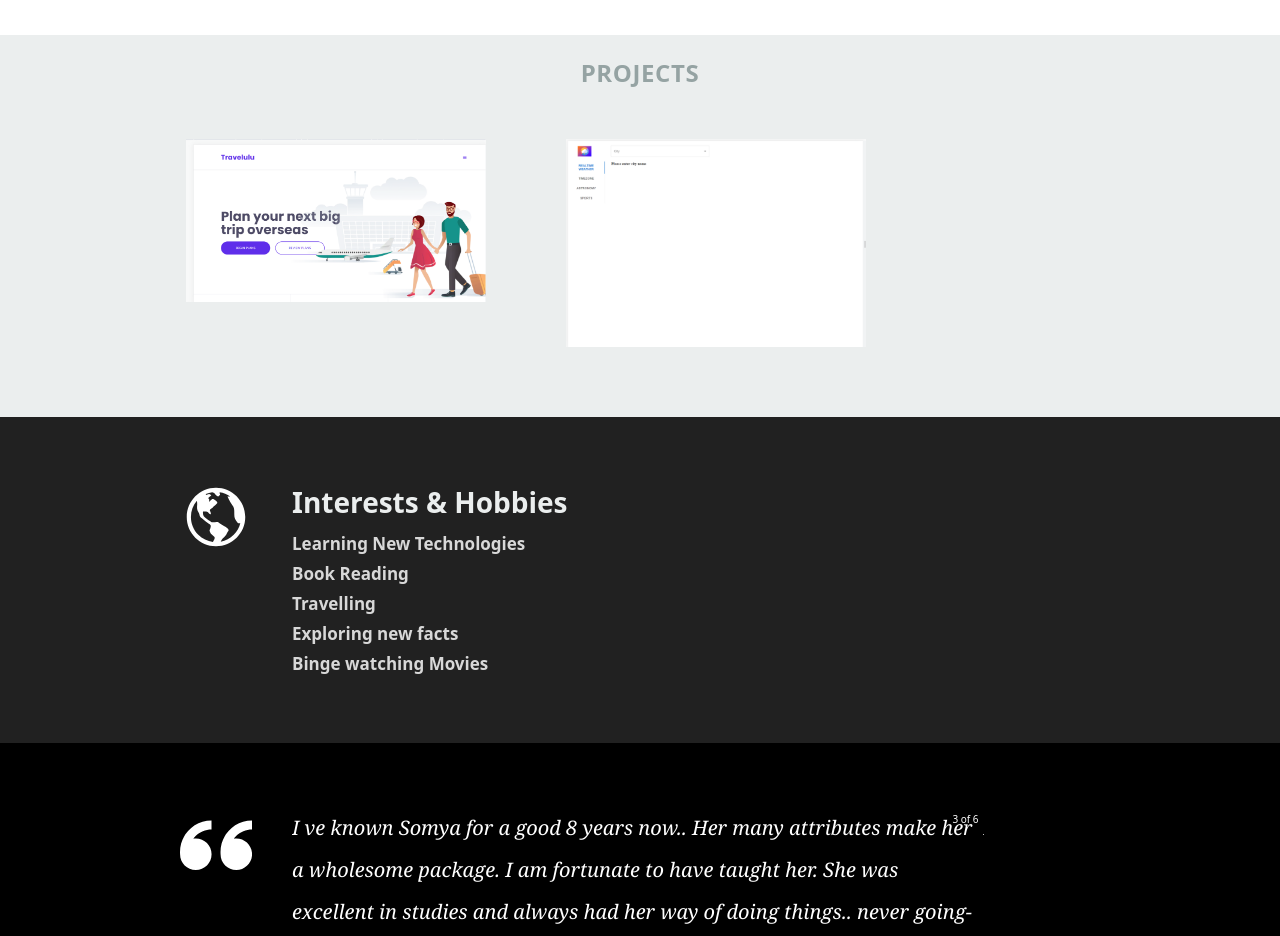
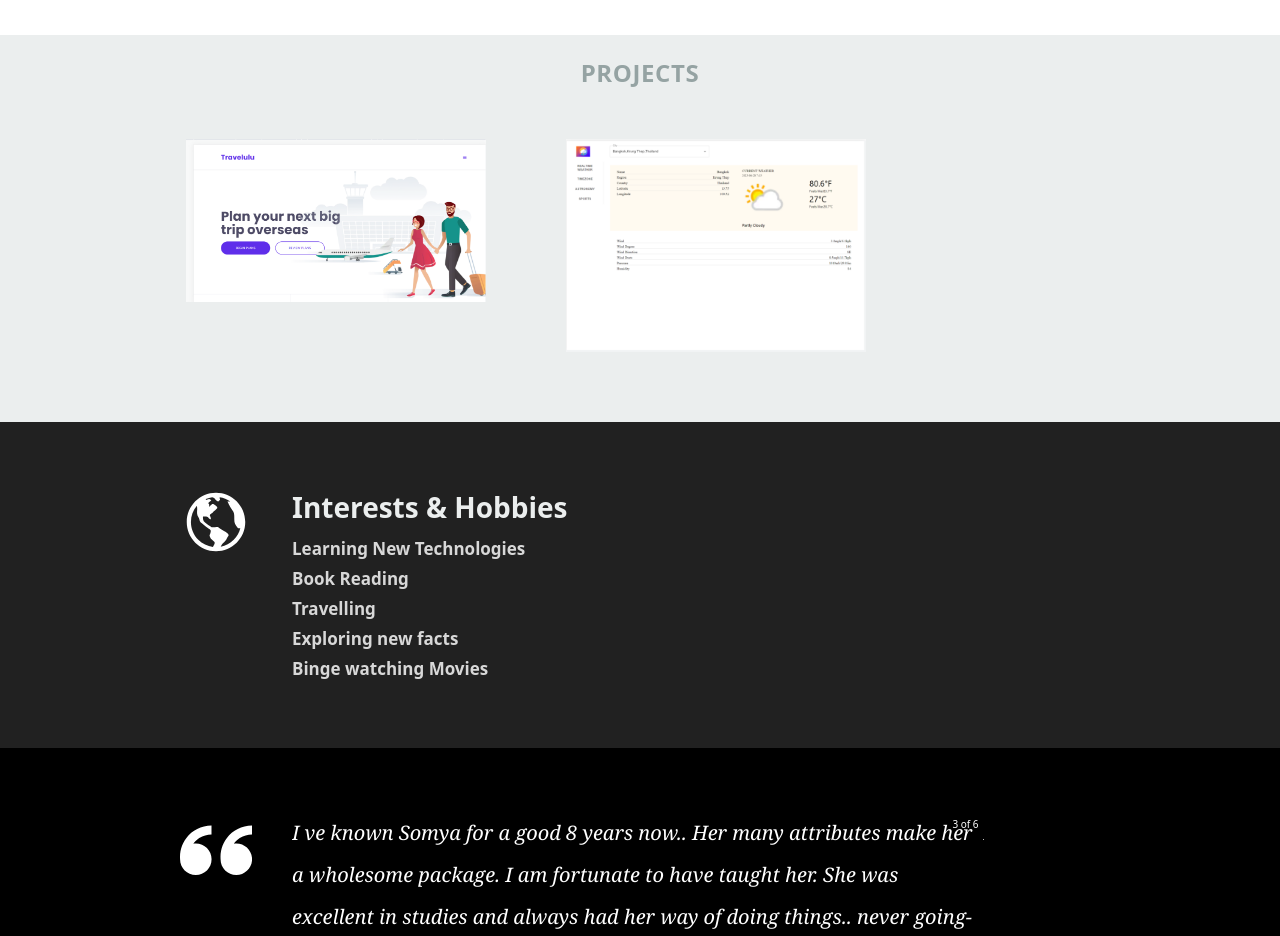
Before and after one commit to biswarisomya/portfolio_somya_biswari, a Next.js app: page / in a window 1280 px wide. Shown: the part 5260-6196 px from the top of the page. Built offline with nearby package versions, Linux system fonts and the light colour scheme.

Commit message:
changed image in weather project

```diff
--- a/src/app/homepage/Projects/Projects.tsx
+++ b/src/app/homepage/Projects/Projects.tsx
@@ -130,7 +130,7 @@ const Projects = () => {
             <button onClick={() => setWeatherModalIsOpen(true)}>
               <Image
                 className="h-[unset] h-[10rem] "
-                src="/weather/desktop-2.png"
+                src="/weather/desktop-11.png"
                 width="300"
                 height="100"
                 alt="Desktop-1"
@@ -165,7 +165,7 @@ const Projects = () => {
                   {/*</div>*/}
                   <div>
                     <Image
-                      src="/weather/desktop-2.png"
+                      src="/weather/desktop-11.png"
                       width="250"
                       height="100"
                       alt="Desktop-1"
```
Also changed, not shown: public/weather/desktop-1.png (deleted), public/weather/desktop-11.png (added).
